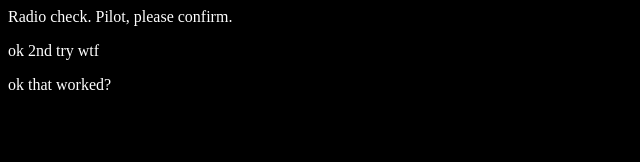
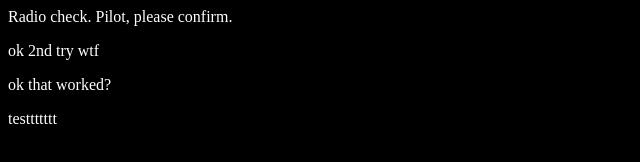
Before and after one commit to fahaddd-git/communication-log, a plain HTML site: page index.html in a window 1280 px wide. Shown: the full height of the page, 0-640 px from the left. Drawn offline with Linux system fonts and the light colour scheme.

Commit message:
testing this out

```diff
--- a/index.html
+++ b/index.html
@@ -6,5 +6,6 @@
    <p>Radio check. Pilot, please confirm.</p>
 <p> ok 2nd try wtf </p>
 <p> ok that worked? </p>
+<p> testtttttt </p>
 </body>
 </html>
```
